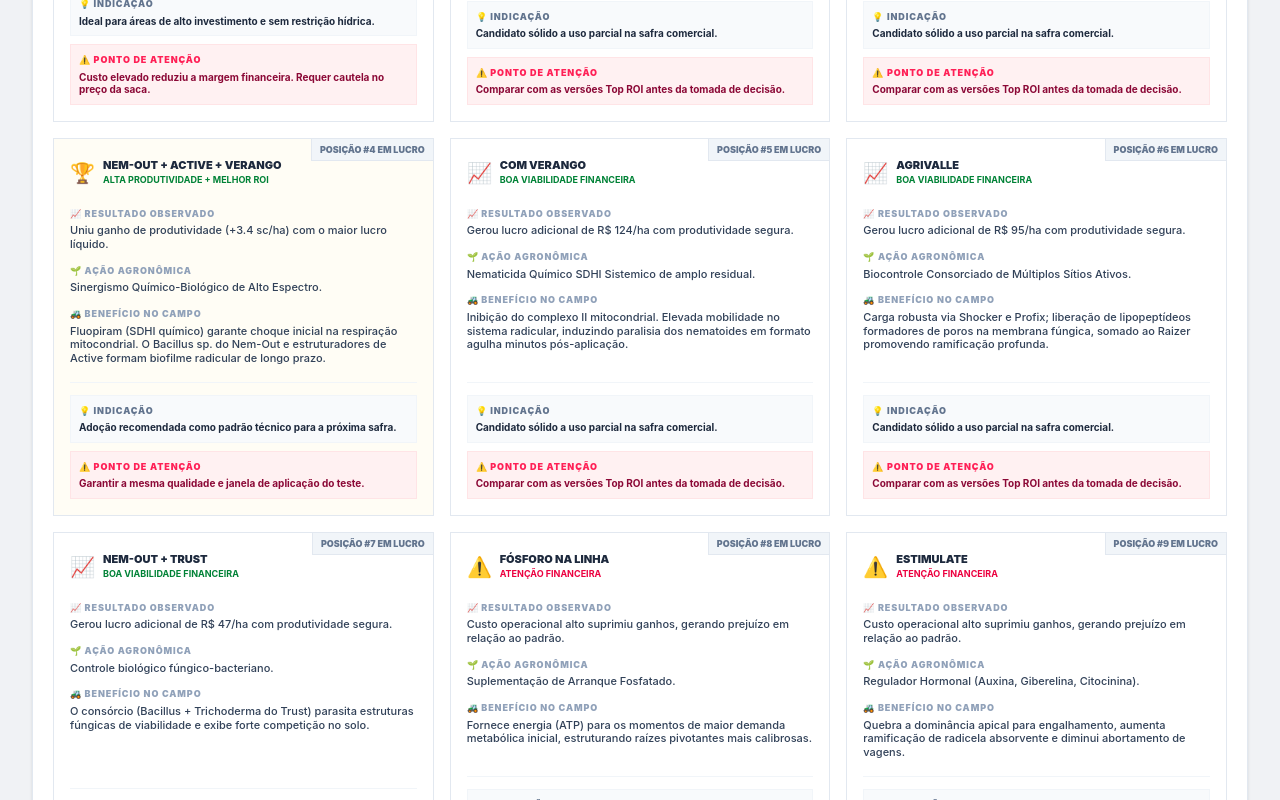
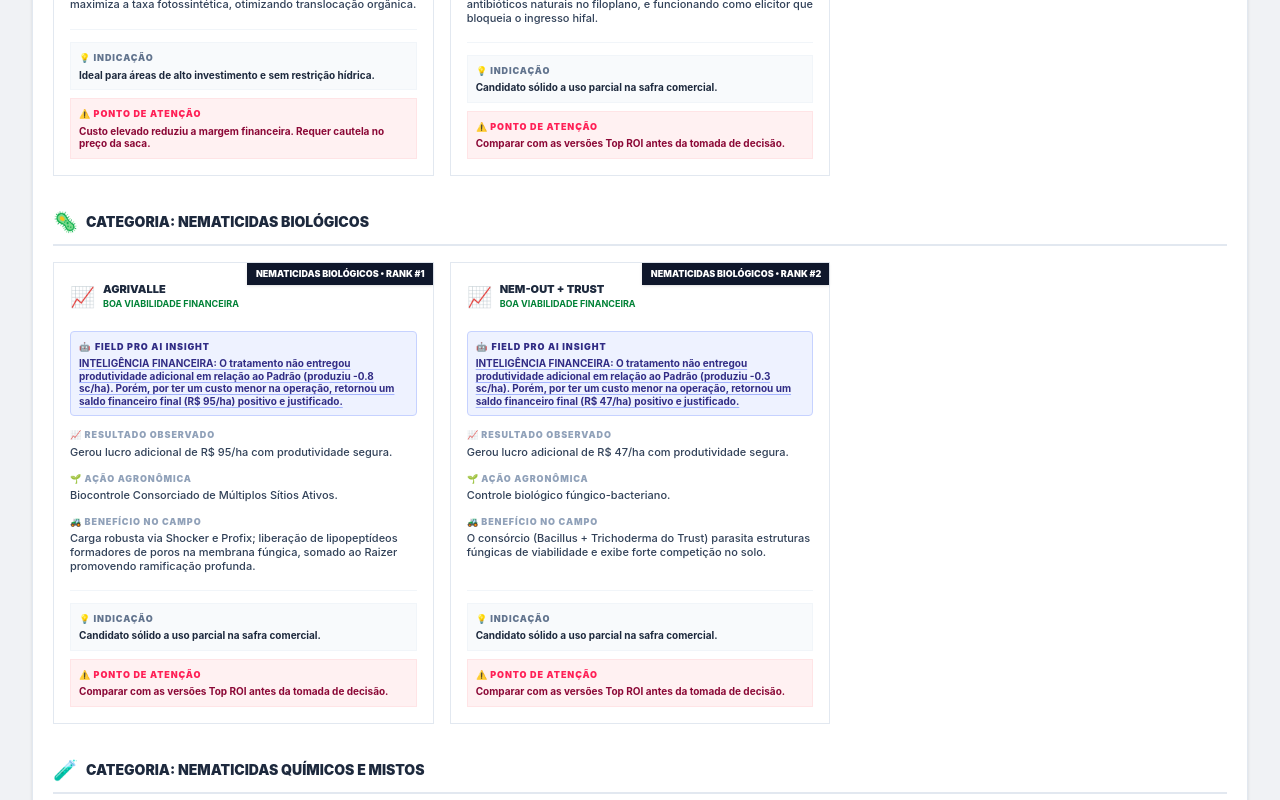
Before and after one commit to Smeagle951/fortsmart-reports, a Next.js app: page /colheita-dashboard in a window 1280 px wide. Shown: the part 920-1720 px from the top of the page. Built offline with nearby package versions, Linux system fonts and the light colour scheme.

Commit message:
feat: group technical opinion by category and highlight financial optimization explicitly

```diff
--- a/app/colheita-dashboard/page.tsx
+++ b/app/colheita-dashboard/page.tsx
@@ -533,6 +533,9 @@ export default function SoybeanHarvestDashboard() {
         talhao: r.talhao,
         variedade: r.variedade,
         produto: r.produto,
+        classe: r.classe,
+        categoria: r.categoria,
+        media: Number(r.media ?? 0),
         receitaHa: Number(r.receitaHa ?? 0),
         margemHa: Number(r.margemHa ?? 0),
         lucroIncrementalHa: Number(r.lucroIncrementalHa ?? 0),
@@ -628,6 +631,14 @@ export default function SoybeanHarvestDashboard() {
 
       const dic = getDicionarioAgronomico(r.produto);
 
+      let textoInteligenciaOpcional: string | null = null;
+      if (topProd[0] && r.media < topProd[0].media && r.lucroIncrementalHa > topProd[0].lucroIncrementalHa) {
+        const diffSc = topProd[0].media - r.media;
+        textoInteligenciaOpcional = `INTELIGÊNCIA FINANCEIRA: Mesmo produzindo ${diffSc.toFixed(1)} sc/ha a menos que o teto produtivo do ensaio, o menor custo de adoção na tecnologia garantiu o lucro líquido superior. A matemática aprovou a viabilidade final!`;
+      } else if (r.diffProd <= 0 && r.lucroIncrementalHa > 0) {
+        textoInteligenciaOpcional = `INTELIGÊNCIA FINANCEIRA: O tratamento não entregou produtividade adicional em relação ao Padrão (produziu ${r.diffProd.toFixed(1)} sc/ha). Porém, por ter um custo menor na operação, retornou um saldo financeiro final (R$ ${r.lucroIncrementalHa.toFixed(0)}/ha) positivo e justificado.`;
+      }
+
       return {
         ...r,
         perfil,
@@ -636,10 +647,26 @@ export default function SoybeanHarvestDashboard() {
         atencao,
         icon,
         destaque,
-        dic
+        dic,
+        textoInteligenciaOpcional
       };
     });
   }, [resumoEconomico]);
+
+  const pareceresCategorizados = useMemo(() => {
+    const categoriasBase = [
+      { id: 'fungicida', titulo: "Fungicidas", icon: "🛡️", filtro: (p: any) => p.classe === "Fungicida" },
+      { id: 'nematicida_bio', titulo: "Nematicidas Biológicos", icon: "🦠", filtro: (p: any) => p.classe === "Nematicida" && p.categoria === "Biológico" },
+      { id: 'nematicida_quim', titulo: "Nematicidas Químicos e Mistos", icon: "🧪", filtro: (p: any) => p.classe === "Nematicida" && p.categoria !== "Biológico" },
+      { id: 'outros', titulo: "Nutrição e Fisiologia", icon: "🌱", filtro: (p: any) => p.classe !== "Fungicida" && p.classe !== "Nematicida" }
+    ];
+
+    return categoriasBase.map(cat => {
+      // Filtrar items da cat e dar o sort por lucro
+      const itens = pareceresTecnicos.filter(cat.filtro).sort((a,b) => b.lucroIncrementalHa - a.lucroIncrementalHa);
+      return { ...cat, itens };
+    }).filter(cat => cat.itens.length > 0);
+  }, [pareceresTecnicos]);
 
   const resumoExecutivo = useMemo(() => {
     if (pareceresTecnicos.length === 0) return null;
@@ -1103,22 +1130,34 @@ export default function SoybeanHarvestDashboard() {
               </div>
             </div>
 
-            <div className="p-5 grid grid-cols-1 lg:grid-cols-2 xl:grid-cols-3 gap-4">
-              {pareceresTecnicos.map((p: any, idx: number) => (
+            <div className="p-5 space-y-8">
+              {pareceresCategorizados.map((catWrapper) => (
+                <div key={catWrapper.id} className="space-y-4">
+                  <h4 className="text-sm font-black uppercase text-slate-800 border-b-2 border-slate-200 pb-2 flex items-center gap-2">
+                     <span className="text-xl">{catWrapper.icon}</span> Categoria: {catWrapper.titulo}
+                  </h4>
+                  <div className="grid grid-cols-1 lg:grid-cols-2 xl:grid-cols-3 gap-4">
+                    {catWrapper.itens.map((p: any, idx: number) => (
                       <div key={p.key} className={`border border-slate-200 p-4 relative flex flex-col ${p.icon === '🏆' ? 'bg-amber-50/50 border-amber-300' : 'bg-white'}`}>
-                  <div className="absolute top-0 right-0 bg-slate-100 text-[9px] font-black uppercase px-2 py-1 text-slate-500 border-l border-b border-slate-200">
-                    Posição #{idx+1} em Lucro
+                        <div className="absolute top-0 right-0 bg-slate-900 text-white text-[9px] font-black uppercase px-2 py-1 border-l border-b border-slate-900 shadow-sm">
+                          {catWrapper.titulo} • Rank #{idx+1}
                         </div>
 
                         <div className="flex gap-2 items-center mb-3 mt-1">
                            <span className="text-xl">{p.icon}</span>
                            <div>
-                       <h4 className="text-[11px] font-black uppercase text-slate-800 leading-tight pr-14">{p.produto}</h4>
+                             <h4 className="text-[11px] font-black uppercase text-slate-800 leading-tight pr-20">{p.produto}</h4>
                              <p className={`text-[9px] font-bold uppercase ${p.icon === '⚠️' ? 'text-rose-600' : 'text-green-700'}`}>{p.destaque}</p>
                            </div>
                         </div>
 
                         <div className="space-y-3 mt-2 flex-grow">
+                          {p.textoInteligenciaOpcional && (
+                            <div className="bg-indigo-50 border border-indigo-200 p-2 text-indigo-900 rounded-sm">
+                              <h5 className="text-[9px] font-black uppercase tracking-widest mb-1 flex items-center gap-1"><span>🤖</span> Field Pro AI Insight</h5>
+                              <p className="text-[10px] font-bold leading-tight underline decoration-indigo-300 underline-offset-2">{p.textoInteligenciaOpcional}</p>
+                            </div>
+                          )}
                           <div>
                             <h5 className="text-[9px] font-black text-slate-400 uppercase tracking-widest mb-1">📈 Resultado Observado</h5>
                             <p className="text-[11px] text-slate-700 font-medium leading-tight">{p.resultado}</p>
@@ -1142,6 +1181,9 @@ export default function SoybeanHarvestDashboard() {
                             <h5 className="text-[9px] font-black text-rose-500 uppercase tracking-widest mb-1">⚠️ Ponto de Atenção</h5>
                             <p className="text-[10px] font-bold text-rose-900 leading-tight">{p.atencao}</p>
                           </div>
+                        </div>
+                      </div>
+                    ))}
                   </div>
                 </div>
               ))}
```
Lines whose indentation alone changed are shown as unchanged.
